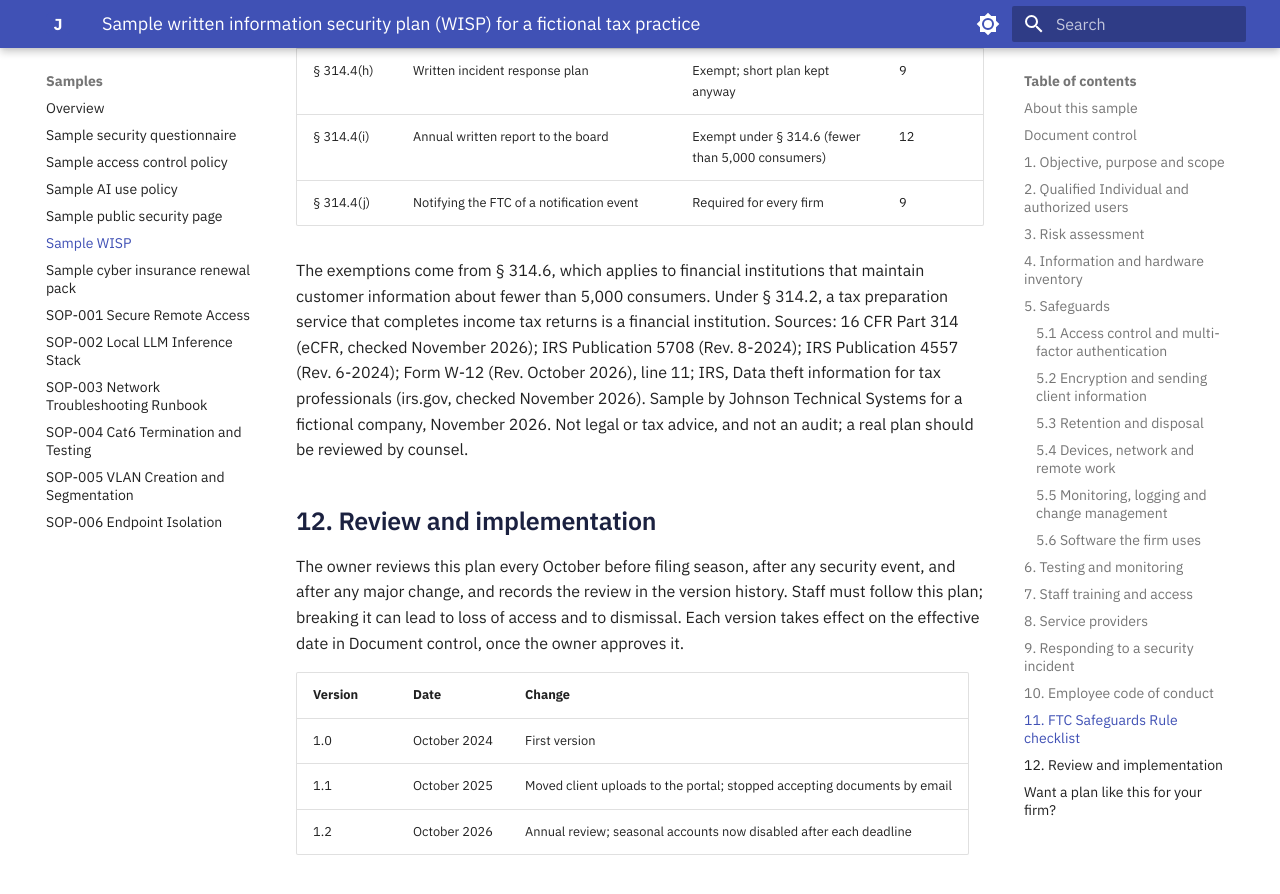
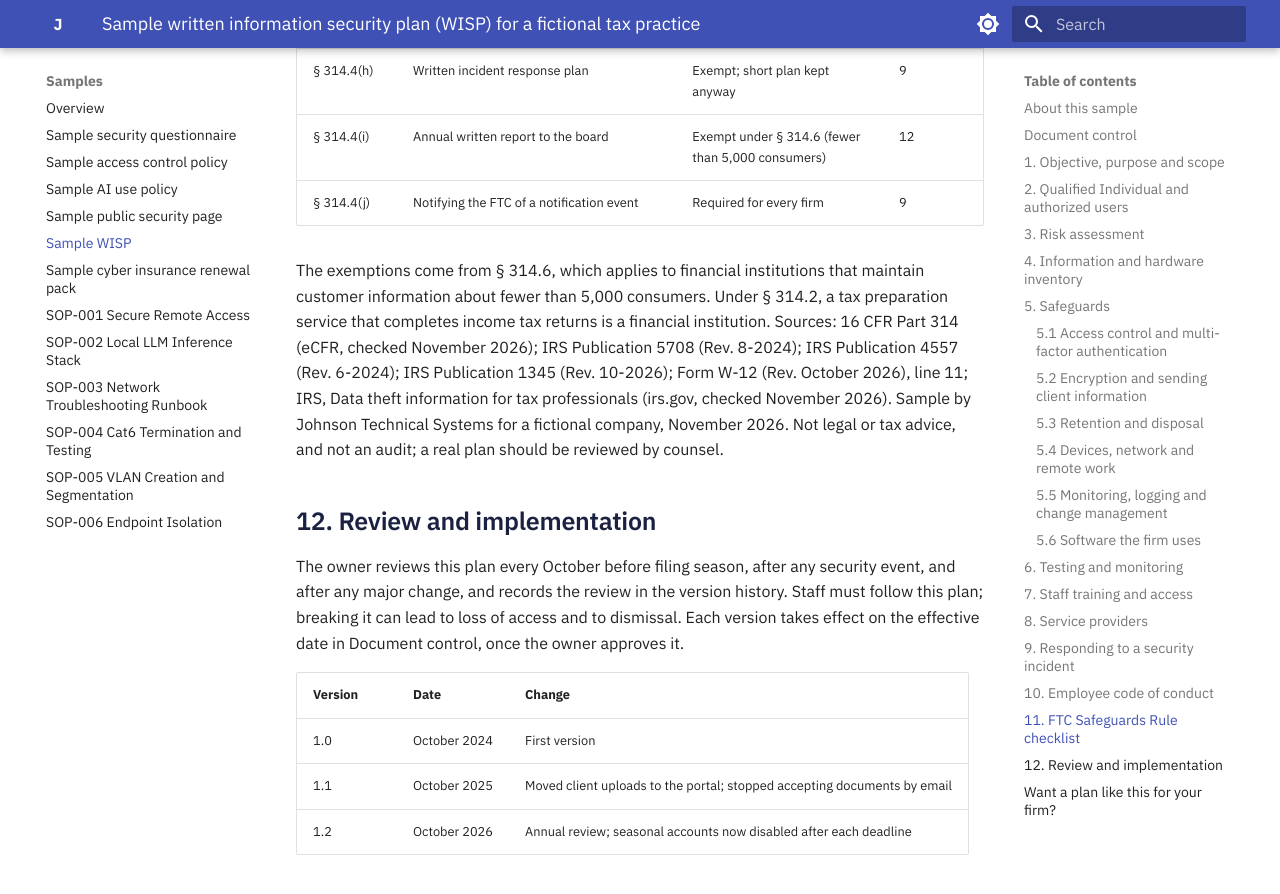
Before and after one commit to JohnsonTechnicalSystems/johnsotechnicalsystems-portfolio, an MkDocs documentation site: the page built from docs/sample-wisp.md, in a window 1280 px wide and 900 px high, scrolled down 8686 px. Shown: the top 894 px of the window. Built offline with MkDocs 1.6.1 and Material for MkDocs 9.7.7, drawn with Linux system fonts in a browser that asks for light colours; some of the changed text lies outside the part shown.

Commit message:
Regenerate the WISP PDF after review and add a rule to re-sync samples
The review changed the WISP text without its PDF, and the same drift between a sample and its copies has now happened three times.

Co-Authored-By: Claude Fable 5.2 <noreply@anthropic.com>

```diff
--- a/docs/sample-wisp.md
+++ b/docs/sample-wisp.md
@@ -170,7 +170,7 @@ Firms of this size are exempt from the written incident response plan in § 314.
 | § 314.4(i) | Annual written report to the board | Exempt under § 314.6 (fewer than 5,000 consumers) | 12 |
 | § 314.4(j) | Notifying the FTC of a notification event | Required for every firm | 9 |
 
-The exemptions come from § 314.6, which applies to financial institutions that maintain customer information about fewer than 5,000 consumers. Under § 314.2, a tax preparation service that completes income tax returns is a financial institution. Sources: 16 CFR Part 314 (eCFR, checked November 2026); IRS Publication 5708 (Rev. 8-2024); IRS Publication 4557 (Rev. 6-2024); Form W-12 (Rev. October 2026), line 11; IRS, Data theft information for tax professionals (irs.gov, checked November 2026). Sample by Johnson Technical Systems for a fictional company, November 2026. Not legal or tax advice, and not an audit; a real plan should be reviewed by counsel.
+The exemptions come from § 314.6, which applies to financial institutions that maintain customer information about fewer than 5,000 consumers. Under § 314.2, a tax preparation service that completes income tax returns is a financial institution. Sources: 16 CFR Part 314 (eCFR, checked November 2026); IRS Publication 5708 (Rev. 8-2024); IRS Publication 4557 (Rev. 6-2024); IRS Publication 1345 (Rev. 10-2026); Form W-12 (Rev. October 2026), line 11; IRS, Data theft information for tax professionals (irs.gov, checked November 2026). Sample by Johnson Technical Systems for a fictional company, November 2026. Not legal or tax advice, and not an audit; a real plan should be reviewed by counsel.
 
 ## 12. Review and implementation
 
```
Also changed, not shown: other parts of docs/sample-wisp.md (+1 -1 lines), CLAUDE.md (+9 -0 lines), 2 other files.
